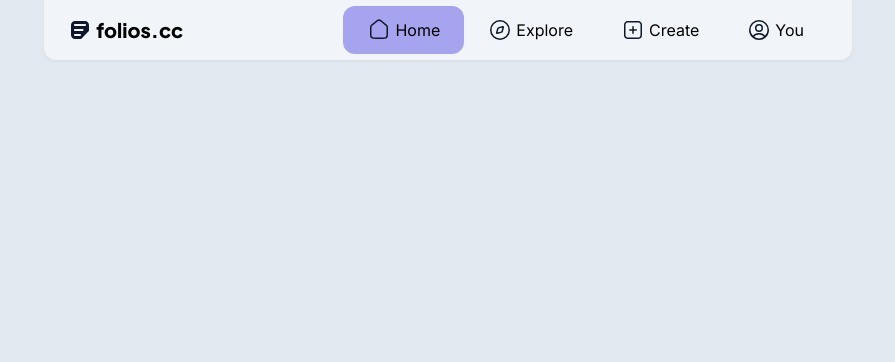
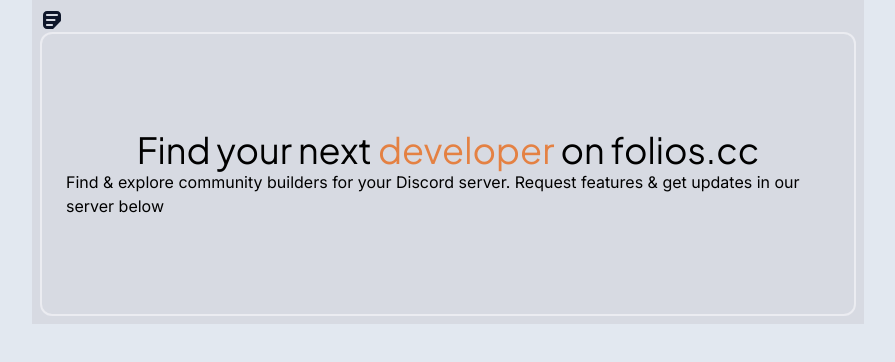
Before and after one commit to funnydusto/folios-landing, a SvelteKit app: page / in a window 1280 px wide. Shown: the top 362 px of the page, without its empty margins (192-1087 px from the left). Built offline with nearby package versions, Linux system fonts and the light colour scheme.

Commit message:
new ui & new landing

```diff
--- /dev/null
+++ b/src/components/Button.svelte
@@ -0,0 +1,13 @@
+<script lang="ts">
+    export let label: string;
+    export let icon: string;
+    export let goTo: string;
+
+    import Icon from "./Icon.svelte";
+</script>
+
+<button class="">
+    <span id="leftIcon"><Icon data={icon} /></span>
+    {label}
+    <Icon data={icon} />
+</button>
--- a/src/components/MarketingNavbar.svelte
+++ b/src/components/MarketingNavbar.svelte
@@ -0,0 +1,8 @@
+<script lang="ts">
+    import Icon from "./Icon.svelte";
+    import FoliosLogoPrimary from "$lib/icons/folios-logo-primary.svg?raw";
+</script>
+
+<div>
+    <Icon data={FoliosLogoPrimary}/>
+</div>
--- a/src/routes/+layout.svelte
+++ b/src/routes/+layout.svelte
@@ -3,7 +3,6 @@
     import Navbar from "$components/Navbar.svelte";
 </script>
 
-<div class="mx-auto max-w-screen-desktop px-3">
-    <Navbar />
+<div class="mx-auto max-w-screen-desktop p-2 bg-gray-300">
     <slot />
 </div>
--- a/src/routes/+page.svelte
+++ b/src/routes/+page.svelte
@@ -1,7 +1,49 @@
 <script lang="ts">
+    import MarketingNavbar from "$components/MarketingNavbar.svelte";
+
+    const genreArray = [
+        {
+            label: "moderator",
+            color: "text-lightblue-400",
+        },
+        {
+            label: "developer",
+            color: "text-orange-400",
+        },
+        {
+            label: "designer",
+            color: "text-purple-400",
+        },
+        {
+            label: "event host",
+            color: "text-yellow-400",
+        },
+        {
+            label: "manager",
+            color: "text-blue-400",
+        },
+        {
+            label: "researcher",
+            color: "text-green-400",
+        },
+        {
+            label: "creator",
+            color: "text-pink-400",
+        },
+    ]
+
+    let genre = genreArray[1]
 
 </script>
 
-<div class="">
+<!-- Navbar -->
+<MarketingNavbar/>
+
+<!-- Hero -->
+<div class="border-gray-200 border-2 rounded-xl px-6 py-24">
+    <h1 class="font-display text-4xl text-center">Find your next <span class="text-wrap {genre.color}">{genre.label}</span> on folios.cc</h1>
+    <p>Find & explore community builders for your Discord server.
+
+        Request features & get updates in our server below</p>
 
 </div>
```
